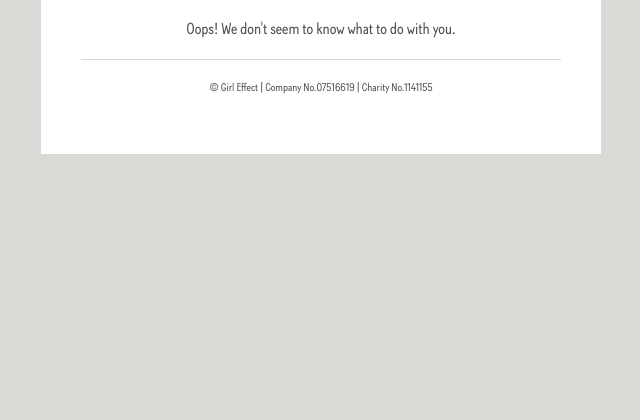
After one commit to girleffect/core-authentication-service, a Django app: template authentication_service/templates/authentication_service/demo/oops_springster.html in a window 1280 px wide. The commit adds this page. Shown: the part 264-684 px from the top of the page, without its empty margins (319-959 px from the left). Run offline with Django 3.2, Linux system fonts and the light colour scheme; the template is opened without the code that fills it, so the values that code supplies are empty; style sheets or scripts are compiled from the project's sources; parts of the project's set-up code (start-up, migrations or seed data) failed here and were passed over.

Commit message:
GE-886 / GE-901: Oops page theming done

```diff
--- a/authentication_service/static/authentication_service/css/style.basic.css
+++ b/authentication_service/static/authentication_service/css/style.basic.css
@@ -36,6 +36,9 @@ hr {
   border: 0;
   border-top: 1px solid #dad9d6;
   margin: 10px 0; }
+
+.center {
+  text-align: center; }
 
 .Header-branding {
   text-align: center; }
--- a/authentication_service/static/authentication_service/scss/typography/_typography.basic.scss
+++ b/authentication_service/static/authentication_service/scss/typography/_typography.basic.scss
@@ -34,3 +34,7 @@ hr {
     border-top: 1px solid $border;
     margin: $spacer 0;
 }
+
+.center {
+    text-align: center;
+}
--- a/authentication_service/templates/authentication_service/demo/oops.html
+++ b/authentication_service/templates/authentication_service/demo/oops.html
@@ -10,5 +10,5 @@
 {% endblock %}
 
 {% block content %}
-        <p>{% trans "Oops! We don't seem to know what to do with you." %}</p>
+        <p class="center">{% trans "Oops! We don't seem to know what to do with you." %}</p>
 {% endblock %}
--- /dev/null
+++ b/authentication_service/templates/authentication_service/demo/oops_springster.html
@@ -0,0 +1,8 @@
+{% extends "authentication_service/demo/oops.html" %}
+{% load i18n static %}
+
+{% block extrastyle-basic %}<link rel="stylesheet" type="text/css" href="{% static "authentication_service/css/theme/springster.basic.css" %}" />{% endblock %}
+
+{% block extrastyle-enhanced %}<link rel="stylesheet" type="text/css" href="{% static "authentication_service/css/theme/springster.enhanced.css" %}" />{% endblock %}
+
+{% block branding %}<img width="70px" src="http://za.heyspringster.com/static/img/sp-logo.3e443cd8bfae.png" class="Header-branding-image">{% endblock %}
```
Also changed, not shown: authentication_service/templates/authentication_service/demo/oops_ninyampinga.html (added, +8 -0 lines), 1 other file.
